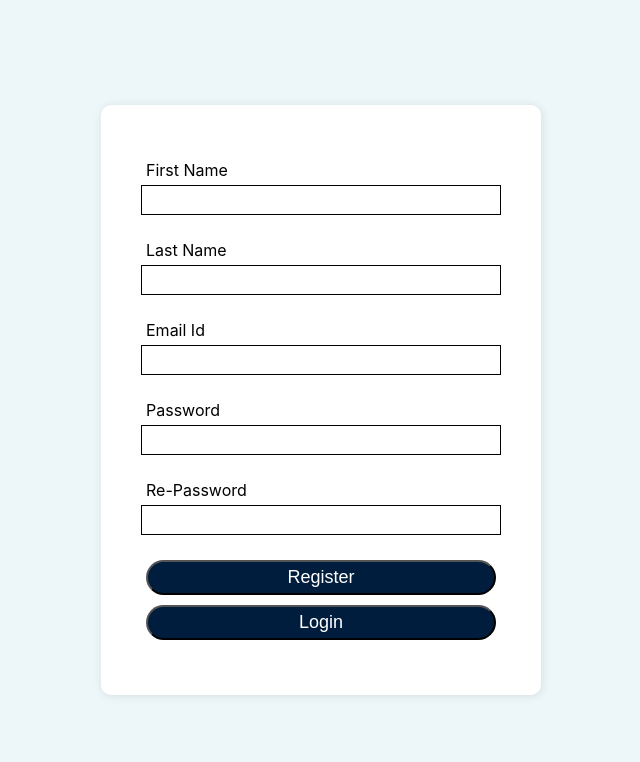
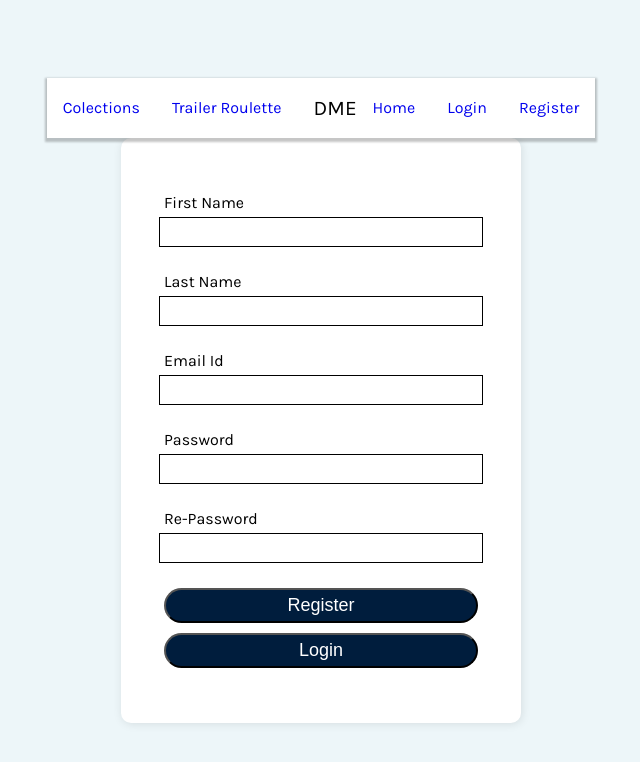
Before and after one commit to lav1510/Delight_My_Eyes, a React (Create React App) app: page /register in a window 1280 px wide. Shown: the top 762 px of the page, without its empty margins (319-959 px from the left). Built offline with nearby package versions, Linux system fonts and the light colour scheme.

Commit message:
navbar first version

```diff
--- a/src/App.js
+++ b/src/App.js
@@ -7,12 +7,15 @@ import "./Component/style.css"
 import { BrowserRouter as Router, Route, Routes } from "react-router-dom"
 import data from './ContextApi';
 import { useState } from 'react';
+import Navbar from "./Component/Navbar";
 
 function App() {
   const [userdata,setUserData] = useState({})
 
   return (
+
     <div className="App">
+      <Navbar />
       <data.Provider value={{userdata,setUserData}}>
         <Router>
           <Routes>
--- /dev/null
+++ b/src/Component/Navbar.js
@@ -0,0 +1,55 @@
+import "../Styles/Navbar.css"
+
+export default function Navbar() {
+    return (
+      <nav className="navigation">
+        <button className="hamburger">
+          {/* icon from heroicons.com */}
+          <svg
+            xmlns="http://www.w3.org/2000/svg"
+            className="h-5 w-5"
+            viewBox="0 0 20 20"
+            fill="white"
+          >
+            <path
+              fillRule="evenodd"
+              d="M3 5a1 1 0 011-1h12a1 1 0 110 2H4a1 1 0 01-1-1zM3 10a1 1 0 011-1h12a1 1 0 110 2H4a1 1 0 01-1-1zM9 15a1 1 0 011-1h6a1 1 0 110 2h-6a1 1 0 01-1-1z"
+              clipRule="evenodd"
+            />
+          </svg>
+        </button>
+
+        <div
+          className="navigation-menu">
+          <ul>
+            <li>
+              <a href="/Colections">Colections</a>
+            </li>
+            <li>
+              <a href="/TrailerRoulette">Trailer Roulette</a>
+            </li>
+
+          </ul>
+        </div>
+
+        <a href="/" className="brand-name">
+          DME
+        </a>
+
+        <div
+          className="navigation-menu">
+          <ul>
+            <li>
+              <a href="/Home">Home</a>
+            </li>
+            <li>
+              <a href="/Login">Login</a>
+            </li>
+            <li>
+              <a href="/Register">Register</a>
+            </li>
+          </ul>
+        </div>
+      </nav>
+    );
+  }
--- a/src/Component/style.css
+++ b/src/Component/style.css
@@ -1,3 +1,30 @@
+@import url("https://fonts.googleapis.com/css2?family=Karla:wght@200;400&display=swap");
+
+* {
+  box-sizing: border-box;
+  margin: 0;
+  padding: 0;
+}
+
+body {
+  font-family: "Karla", -apple-system, BlinkMacSystemFont, "Segoe UI", "Roboto",
+    "Oxygen", "Ubuntu", "Cantarell", "Fira Sans", "Droid Sans", "Helvetica Neue",
+    sans-serif;
+  -webkit-font-smoothing: antialiased;
+  -moz-osx-font-smoothing: grayscale;
+}
+
+.container {
+  max-width: 90%;
+  margin-right: auto;
+  margin-left: auto;
+  padding: 1rem;
+}
+
+article h1 {
+  margin: 1rem 0;
+}
+
 .container{
     background-color: #fff;
     max-width: 500px;
--- /dev/null
+++ b/src/Styles/Navbar.css
@@ -0,0 +1,57 @@
+.navigation {
+    height: 60px;
+    width: 100%;
+    display: flex;
+    align-items: center;
+    position: relative;
+    padding: 0.5rem 0rem;
+    background-color: #fff;
+    color: black;
+    box-shadow: 0 2px 2px 2px rgba(9, 9, 9, 0.23);
+  }
+
+
+.brand-name {
+  text-decoration: none;
+  color: black;
+  font-size: 1.3rem;
+  margin-left: 1rem;
+}
+.navigation-menu {
+  margin-left: auto;
+}
+
+.navigation-menu ul {
+    display: flex;
+    padding: 0;
+  }
+  .navigation-menu li {
+    list-style-type: none;
+    margin: 0 1rem;
+  }
+  .navigation-menu li a {
+    text-decoration: none;
+    display: block;
+    width: 100%;
+  }
+
+  .hamburger {
+
+    border: 0;
+    height: 40px;
+    width: 40px;
+    padding: 0.5rem;
+    border-radius: 50%;
+    background-color: #283b8b;
+    cursor: pointer;
+    transition: background-color 0.2s ease-in-out;
+
+    position: absolute;
+    top: 50%;
+    right: 25px;
+    transform: translateY(-50%);
+    display: none;
+  }
+  .hamburger:hover {
+    background-color: #2642af;
+  }
```
